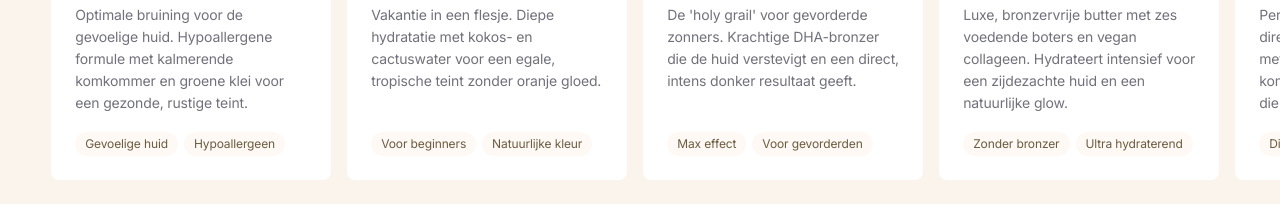
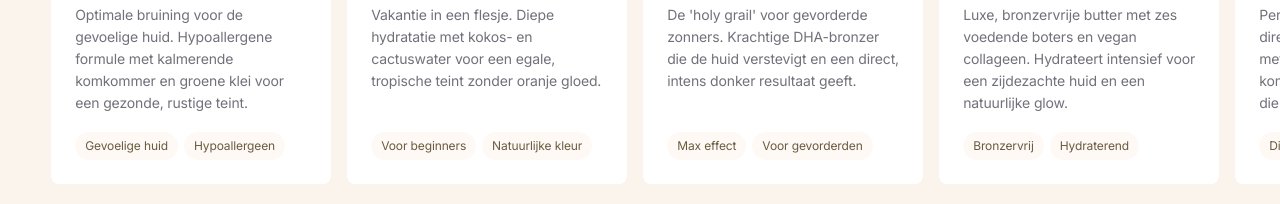
Before and after one commit to timothyvansas-gif/eversun, a Next.js app: page / in a window 1280 px wide. Shown: the part 4360-4564 px from the top of the page. Built offline with nearby package versions, Linux system fonts and the light colour scheme; a web font is replaced by a local one.

Commit message:
style: update Bronze Butter labels and adjust vertical padding for product labels

```diff
--- a/src/components/producten.tsx
+++ b/src/components/producten.tsx
@@ -95,7 +95,7 @@ const products = [
     name: "Bronze Butter",
     description: "Luxe, bronzervrije butter met zes voedende boters en vegan collageen. Hydrateert intensief voor een zijdezachte huid en een natuurlijke glow.",
     image: imgBronzeButter,
-    labels: ["Zonder bronzer", "Ultra hydraterend"],
+    labels: ["Bronzervrij", "Hydraterend"],
   },
   {
     id: 5,
@@ -237,7 +237,7 @@ export default function Producten() {
                       {product.labels.map((label) => (
                         <span
                           key={label}
-                          className="text-[#6B5C40] text-[12px] leading-none tracking-[-0.01em] font-sans px-[10px] py-[6px] rounded-full"
+                          className="text-[#6B5C40] text-[12px] leading-none tracking-[-0.01em] font-sans px-[10px] py-[8px] rounded-full"
                           style={{ backgroundColor: "#FEF9F5" }}
                         >
                           {label}
```
